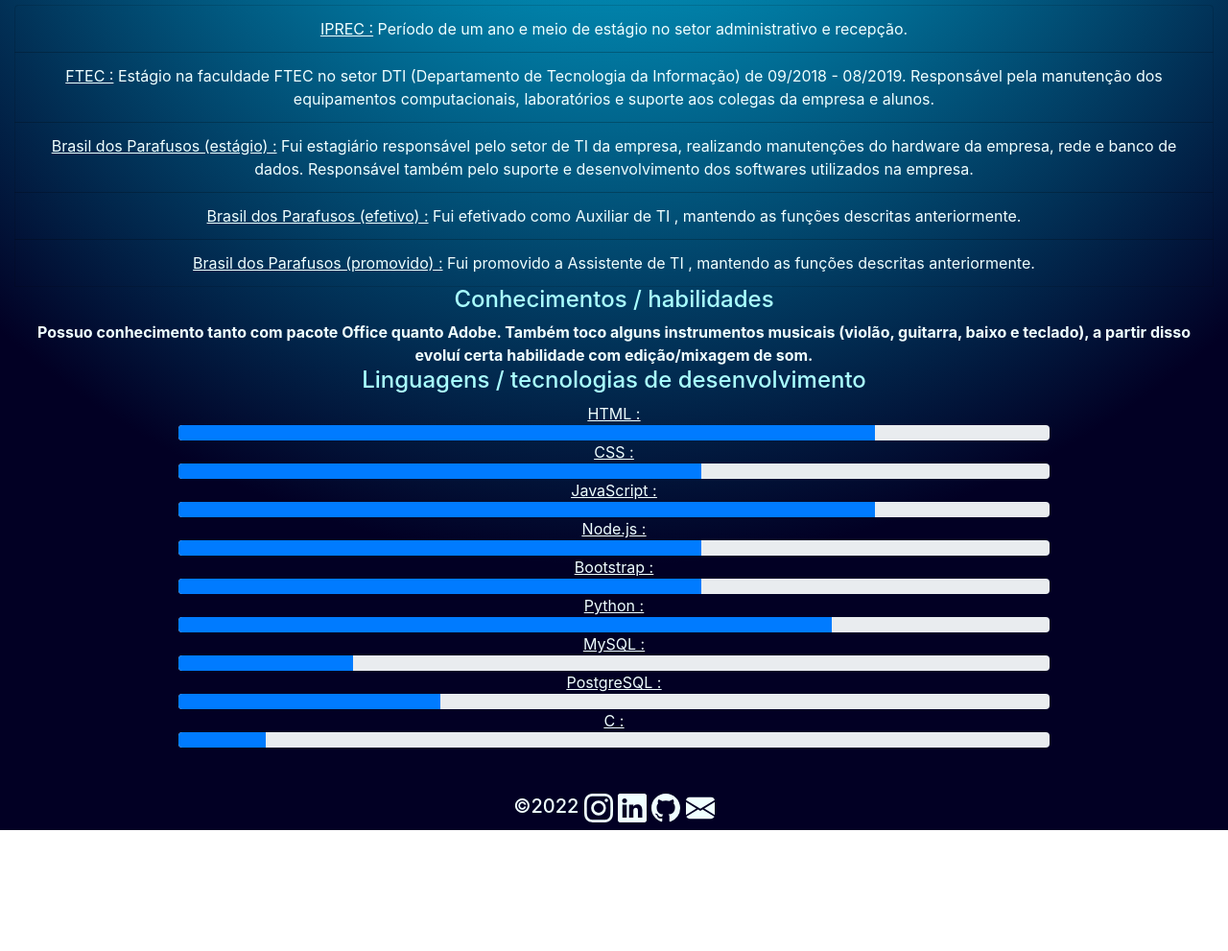
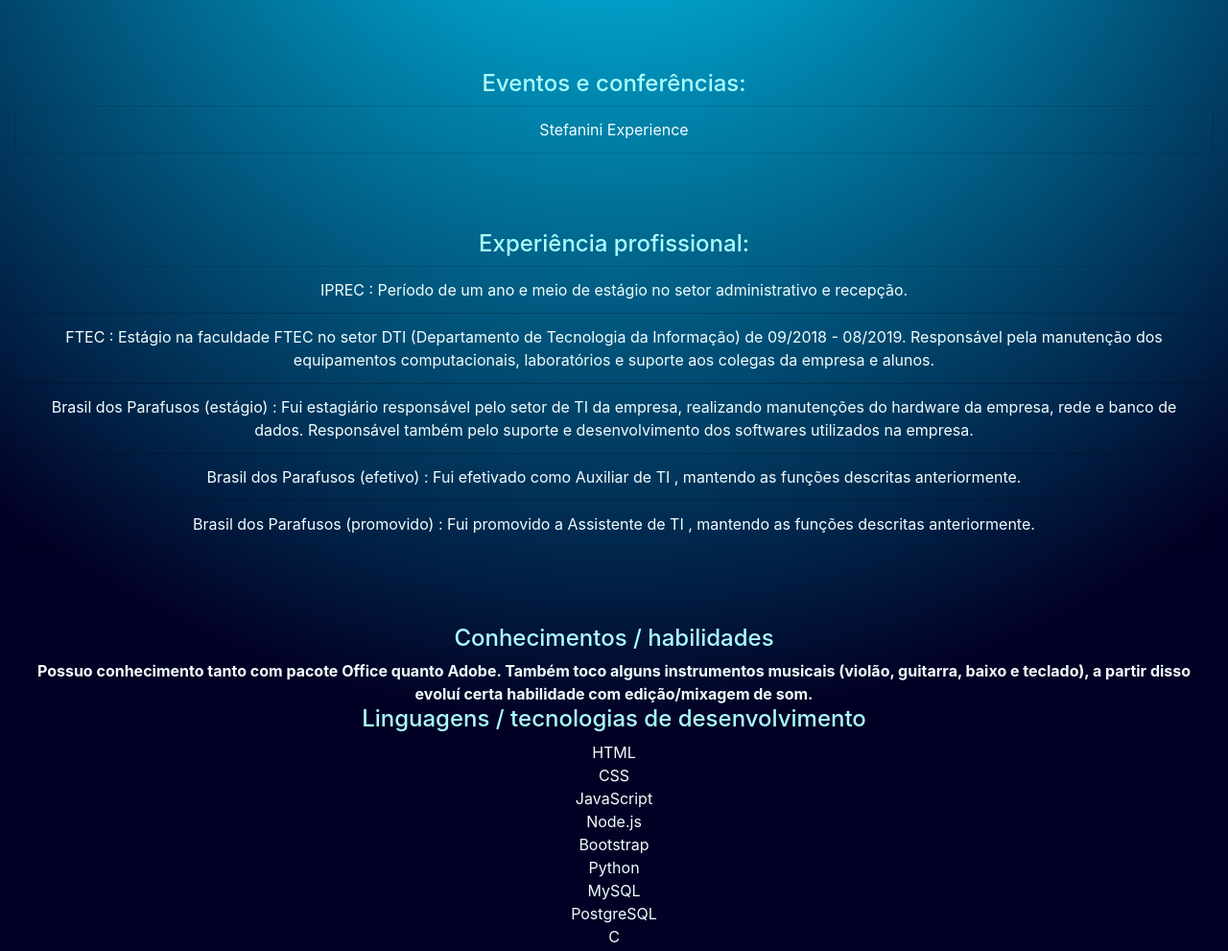
Before and after one commit to L0tus-Program/portfolio, a website: page index.html in a window 1280 px wide. Shown: the part 1608-2599 px from the top of the page at 96% size. Before the commit the page ends 2473 px from the top, so only its background shows below. Drawn offline with nearby package versions, Linux system fonts and the light colour scheme.

Commit message:
Ajuste layout

```diff
--- a/index.html
+++ b/index.html
@@ -67,19 +67,23 @@
 
 <section class="container-fluid text-center maincolor mb-5 " id="initial">
 
-  <h1 style="font-size: 68px;">Bem-vindo</h1>
-  <b style="text-decoration: underline;">Olá, me chamo Felipe e este é meu portifólio online.</b> <br>
+  <h1 style="font-size: 68px;">Felipe Gomes</h1>
+  <b style="text-decoration: underline;">Olá, seja muito bem-vindo ao meu portifólio online.</b> <br>
   <h3>Dev. Júnior | Assistente de TI</h3>
 
 
 </section>
 
 
-<div class="container-fluid text-center maincolor" >
+<section class="container-fluid text-center maincolor justify-content-center">
+  <div id="apresentacao" class="margin">
     <h3>Apresentação</h3>
-  <b>Tenho 22 anos, moro em Cachoeirinha - RS. Escolhi a área da programação por achar incrível a possibilidade de registrar ideias e pensamentos em algoritmos. <br>
+    <b style="text-align: justify; text-justify: inter-word;" >Tenho 22 anos, moro em Cachoeirinha - RS. Escolhi a área da programação por achar incrível a possibilidade de registrar ideias e pensamentos em algoritmos. <br>
     Também entendo que nosso futuro será 100% dependente de tecnologia, e eu gosto da ideia de estar do lado deste desenvolvimento.
     </b>
+  </div>
+
+  <div id="formacao" class="margin">
     <h3>Formação</h3>
     <b>Ensino Médio Completo concluído em 2016 – Escola Estadual de Ensino Médio Presidente Kennedy
     </b>
@@ -92,7 +96,7 @@
     <ul class="list-group">
       <li class="list-group-item" style="background: none;"><a href="./src/certificados/certificado python.pdf" target="_blank" class="links">Introdução ao Python</a></li>
       <li class="list-group-item" style="background: none;"><a href="./src/certificados/HTML.pdf" target="_blank" class="links">Introdução a linguagem HTML</a></li>
-    <li class="list-group-item" style="background: none;"><a href="./src/certificados/Introdução ao banco de dados MySQL.pdf" target="_blank" class="links">Introdução ao bando de dados MySQL</a></li>
+      <li class="list-group-item" style="background: none;"><a href="./src/certificados/Introdução ao banco de dados MySQL.pdf" target="_blank" class="links">Introdução ao banco de dados MySQL</a></li>
       <li class="list-group-item" style="background: none;"><a href="#" target="_blank" class="links">Curso Web Design Completo: HTML5, CSS3 e JS</a></li>
       <li class="list-group-item" style="background: none;"><a href="#" target="_blank" class="links">[SerTop] Algoritmos e Lógica - I</a></li>
     </ul>
@@ -101,11 +105,18 @@
     <h4>Cursando:</h4>
     <b><a class="links" href="https://www.cesuca.edu.br/graduacao/analise-e-desenvolvimento-de-sistemas/" target="_blank" rel="noopener noreferrer">Análise e Desenvolvimento de Sistemas</a> - 2021/1 , previsão de formação em 2022/2
     </b>
+
+  </div>
+
+  <div id="eventos" class="margin">
     <h4>Eventos e conferências:</h4>
     <ul class="list-group ">
       <li  class="list-group-item" style="background: none;"><a href="./src/certificados/Cópia de Felipe Leszczynski Gomes.pdf" target="_blank" class="links">Stefanini Experience</a></li>
 
     </ul>
+  </div>
+
+  <div id="experiencia" class="margin">
     <h4>Experiência profissional:</h4>
     <ul class="list-group " style="background: none;">
       <li class="list-group-item" style="background: none;"><a class="links" href="https://previdenciacachoeirinha.atende.net/cidadao" target="_blank" rel="noopener noreferrer">IPREC :</a> Período de um ano e meio de estágio no setor administrativo e recepção.
@@ -118,6 +129,10 @@
       </li>
       <li class="list-group-item" style="background: none;"><a class="links" href="https://brasildosparafusos.com.br" target="_blank" rel="noopener noreferrer">Brasil dos Parafusos (promovido) :</a> Fui promovido a Assistente de TI , mantendo as funções descritas anteriormente.
       </li>
+    </ul>
+  </div>
+
+  <div id="conhecimentos" class="margin">
     <h4>Conhecimentos / habilidades</h4>
     <b>Possuo conhecimento tanto com pacote Office quanto Adobe.
       Também toco alguns instrumentos musicais (violão, guitarra, baixo e teclado), a partir disso evoluí certa habilidade com edição/mixagem de som.
@@ -125,65 +140,40 @@
     <h4>Linguagens / tecnologias de desenvolvimento</h4> <!--BARRAS DE PROGRESSO-->
     <ul class="list-unstyled container-fluid text-center w-75 ">
       <li>
-        <u><a class="links" href="https://developer.mozilla.org/pt-BR/docs/Web/HTML" target="_blank">HTML :</a></u>
-        <div class="progress">
-          <div class="progress-bar" role="progressbar" style="width: 80%;" aria-valuenow="25" aria-valuemin="0" aria-valuemax="100"></div>
-        </div>
+        <a class="links" href="https://developer.mozilla.org/pt-BR/docs/Web/HTML" target="_blank">HTML</a>
       </li>
       <li>
-        <u><a class="links" href="https://developer.mozilla.org/pt-BR/docs/Web/CSS" target="_blank">CSS :</a></u>
-        <div class="progress">
-          <div class="progress-bar" role="progressbar" style="width: 60%;" aria-valuenow="25" aria-valuemin="0" aria-valuemax="100"></div>
-        </div>
+        <a class="links" href="https://developer.mozilla.org/pt-BR/docs/Web/CSS" target="_blank">CSS</a>
       </li>
       <li>
-        <u><a class="links" href="https://developer.mozilla.org/pt-BR/docs/Web/JavaScript" target="_blank">JavaScript :</a></u>
-        <div class="progress">
-          <div class="progress-bar" role="progressbar" style="width: 80%;" aria-valuenow="25" aria-valuemin="0" aria-valuemax="100"></div>
-        </div>
+        <a class="links" href="https://developer.mozilla.org/pt-BR/docs/Web/JavaScript" target="_blank">JavaScript</a>
       </li>
       <li>
-        <u><a class="links" href="https://nodejs.org/pt-br/" target="_blank">Node.js :</a></u>
-        <div class="progress">
-          <div class="progress-bar" role="progressbar" style="width: 60%;" aria-valuenow="25" aria-valuemin="0" aria-valuemax="100"></div>
-        </div>
+        <a class="links" href="https://nodejs.org/pt-br/" target="_blank">Node.js</a>
       </li>
       <li>
-        <u><a class="links" href="https://getbootstrap.com.br" target="_blank">Bootstrap :</a></u>
-        <div class="progress">
-          <div class="progress-bar" role="progressbar" style="width: 60%;" aria-valuenow="25" aria-valuemin="0" aria-valuemax="100"></div>
-        </div>
+        <a class="links" href="https://getbootstrap.com.br" target="_blank">Bootstrap</a>
       </li>
       <li>
-        <u><a class="links" href="https://www.python.org" target="_blank">Python :</a></u>
-        <div class="progress">
-          <div class="progress-bar" role="progressbar" style="width: 75%;" aria-valuenow="25" aria-valuemin="0" aria-valuemax="100"></div>
-        </div>
+        <a class="links" href="https://www.python.org" target="_blank">Python</a>
       </li>
       <li>
-        <u><a class="links" href="https://dev.mysql.com" target="_blank" >MySQL :</a></u>
-        <div class="progress">
-          <div class="progress-bar" role="progressbar" style="width: 20%;" aria-valuenow="25" aria-valuemin="0" aria-valuemax="100"></div>
-        </div>
+        <a class="links" href="https://dev.mysql.com" target="_blank" >MySQL</a>
       </li>
       <li>
-        <u><a class="links" href="https://www.postgresql.org" target="_blank">PostgreSQL :</a></u>
-        <div class="progress">
-          <div class="progress-bar" role="progressbar" style="width: 30%;" aria-valuenow="25" aria-valuemin="0" aria-valuemax="100"></div>
-        </div>
+        <a class="links" href="https://www.postgresql.org" target="_blank">PostgreSQL</a>
       </li>
       <li>
-        <u><a class="links" href="https://www.docs.microsoft.com/pt-br/cpp/c-language" target="_blank" >C :</a></u>
-        <div class="progress">
-          <div class="progress-bar" role="progressbar" style="width: 10%;" aria-valuenow="25" aria-valuemin="0" aria-valuemax="100"></div>
-        </div>
+        <a class="links" href="https://www.docs.microsoft.com/pt-br/cpp/c-language" target="_blank" >C</a>
       </li>
     </ul>
-  </ul>
+  </div>
 
 
-    </div>
-</div>
+
+
+
+</section>
 
 
 
--- a/styles/style.css
+++ b/styles/style.css
@@ -4,6 +4,8 @@ body{
     background: rgb(0,212,255);
     background: radial-gradient(circle, rgba(0,212,255,1) 0%, rgba(2,0,36,1) 69%, rgba(2,0,36,1) 98%);
 }
+
+/* MAINCOLOR = Cores principais do site */
 
 .maincolor{
     color: azure;
@@ -17,6 +19,20 @@ body{
     color: rgb(170, 255, 255);
 }
 
+/* FIM MAINCOLOR */
+
+/* INÍCIO MARGIN */
+
+.margin{
+    margin-top: 10vh;
+
+}
+
+/* FIM MARGIN */
+
+
+/* ÍNICIO ÍCONES */
+
 
 .icons{
     color:azure;
@@ -29,6 +45,9 @@ body{
     margin-bottom: 10px !important;
 
 }
+
+
+/* FIM ÍCONES */
 
 #dropdownId{
     color: azure;
@@ -44,6 +63,8 @@ body{
     align-items: center;
 }
 
+
+/* ÍNICIO BOTÃO VOLTAR AO TOPO */
 
 #back-to-top {
     bottom: 14px;
@@ -62,8 +83,12 @@ body{
     padding-top: 8px;
 }
 
+/* FIM BOTÃO VOLTAR AO TOPO */
+
+
+
 .links{
-    text-decoration-line: underline;
+    text-decoration-line: none;
     color: azure;
 }
 
```
Lines whose indentation alone changed are shown as unchanged.
